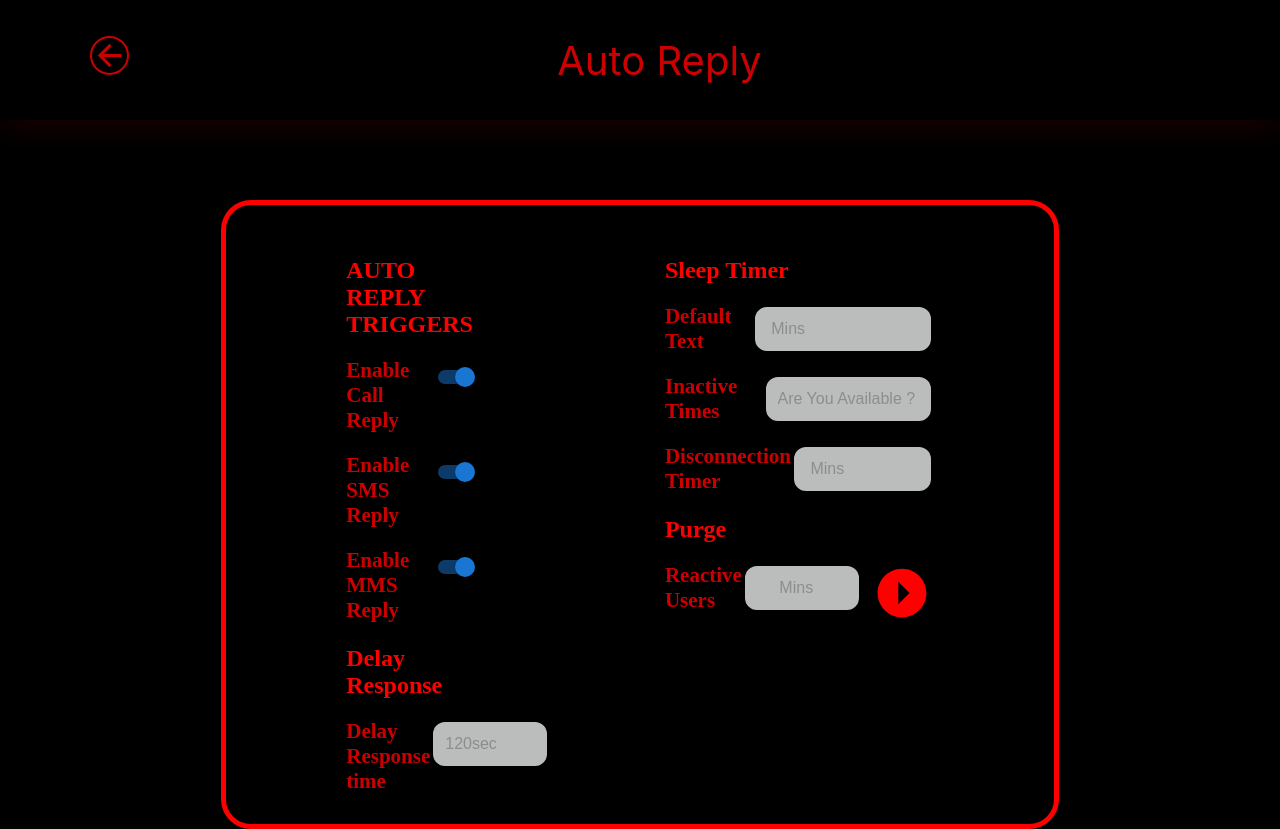
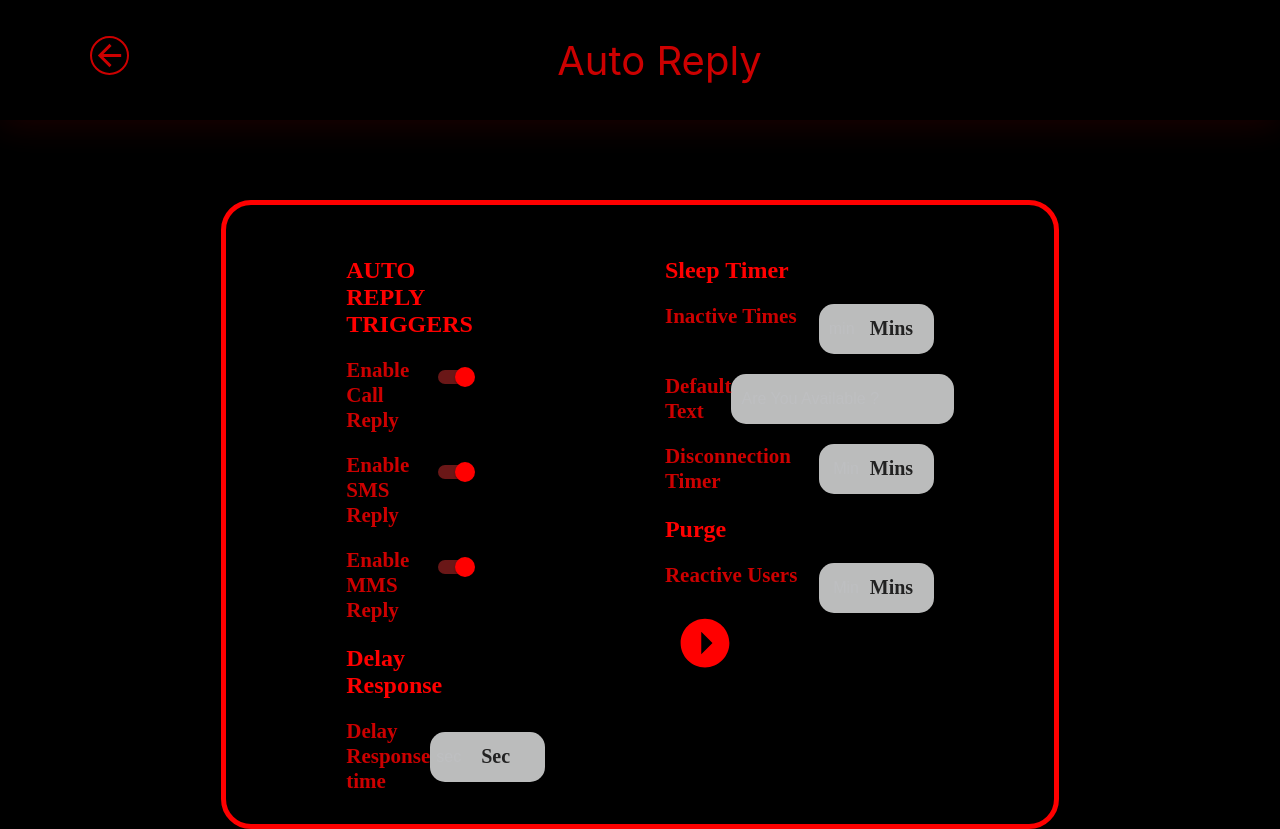
Before and after one commit to Nsingh0007/Autoreply, a React (Create React App) app: page /autosetting in a window 1280 px wide. Built offline with nearby package versions, Linux system fonts and the light colour scheme; no server answers.

Commit message:
edit pop

```diff
--- a/src/App.css
+++ b/src/App.css
@@ -150,6 +150,13 @@ line-height: 22px;
   display: flex;
   justify-content: space-around;
   flex-wrap: wrap;
+
+
+}
+.setting-text-field{
+  display: flex;
+  justify-content: center;
+  align-items: center;
 }
 
 
--- a/src/Page/Setting/AutoSetting.js
+++ b/src/Page/Setting/AutoSetting.js
@@ -1,6 +1,6 @@
 import React, { useEffect, useState } from "react";
 import axios from "axios";
-import { ReactiveUser, TextField } from "../Style/SettingStyle";
+import { ReactiveUser, TextField, TextFieldPlace } from "../Style/SettingStyle";
 
 import Switch from "@mui/material/Switch";
 
@@ -75,14 +75,13 @@ const AutoSetting = () => {
               <SettingText>Enable Call Reply</SettingText>
             </div>
             <div>
-              {/* <Switch
+              <Switch
                 {...label}
                 defaultChecked
                 style={{ color: "red" }}
                 color="error"
                 value={isCallEnableReply}
-              /> */}
-              <Switch {...label} defaultChecked />
+              />
             </div>
           </SettingContant1>
           <SettingContant1>
@@ -90,14 +89,13 @@ const AutoSetting = () => {
               <SettingText>Enable SMS Reply</SettingText>
             </div>
             <div>
-              {/* <Switch
+              <Switch
                 {...label}
                 defaultChecked
                 style={{ color: "red" }}
                 color="error"
                 value={isSMSEnableReply}
-              /> */}
-              <Switch {...label} defaultChecked />
+              />
             </div>
           </SettingContant1>
           <SettingContant1>
@@ -105,14 +103,13 @@ const AutoSetting = () => {
               <SettingText>Enable MMS Reply</SettingText>
             </div>
             <div>
-              {/* <Switch
+              <Switch
                 {...label}
                 defaultChecked
                 style={{ color: "red" }}
                 color="error"
                 value={isMMSEnableReply}
-              /> */}
-              <Switch {...label} defaultChecked />
+              />
             </div>
           </SettingContant1>
 
@@ -121,34 +118,45 @@ const AutoSetting = () => {
             <div>
               <SettingText>Delay Response time</SettingText>
             </div>
-            <div>
+            <div className="setting-text-field">
               <TextField
-                style={{ width: "120px" }}
-                placeholder="120sec"
+                style={{ width: "45px" }}
+                placeholder="sec"
                 value={delayResponse}
               />
+              <TextFieldPlace style={{ width: "70px" }}>Sec</TextFieldPlace>
             </div>
           </SettingContant2>
         </SettingField>
         <SettingField1>
           <SettingFieldSleepTimer>
             <SettingLabel>Sleep Timer</SettingLabel>
+
+            <SettingContant2>
+              <div>
+                <SettingText>Inactive Times</SettingText>
+              </div>
+              <div className="setting-text-field">
+                <TextField
+                  style={{ width: "45px", paddingLeft: "10px" }}
+                  placeholder="min"
+                  value={inActiveTimes}
+                />{" "}
+                <TextFieldPlace style={{ width: "70px" }}>Mins</TextFieldPlace>
+              </div>
+            </SettingContant2>
             <SettingContant2>
               <div>
                 <SettingText>Default Text</SettingText>
               </div>
               <div>
-                <TextField placeholder=" Mins" value={defaultText} />
-              </div>
-            </SettingContant2>
-            <SettingContant2>
-              <div>
-                <SettingText>Inactive Times</SettingText>
-              </div>
-              <div>
                 <TextField
+                  style={{
+                    borderRadius: "15px 15px 15px 15px",
+                    paddingLeft: "10px",
+                  }}
                   placeholder="Are You Available ?"
-                  value={inActiveTimes}
+                  value={defaultText}
                 />
               </div>
             </SettingContant2>
@@ -156,8 +164,13 @@ const AutoSetting = () => {
               <div>
                 <SettingText>Disconnection Timer</SettingText>
               </div>
-              <div>
-                <TextField placeholder=" Mins" value={disconnectTimes} />
+              <div className="setting-text-field">
+                <TextField
+                  style={{ width: "45px", paddingLeft: "10px" }}
+                  placeholder=" Mins"
+                  value={disconnectTimes}
+                />
+                <TextFieldPlace style={{ width: "70px" }}>Mins</TextFieldPlace>
               </div>
             </SettingContant2>
             <SettingLabel>Purge</SettingLabel>
@@ -167,13 +180,14 @@ const AutoSetting = () => {
               </div>
               <ReactiveUser>
                 <TextField
-                  style={{ width: "120px", paddingLeft: "30px" }}
+                  style={{ width: "45px", paddingLeft: "10px" }}
                   placeholder=" Mins"
                   value={reativeUser}
                 />
-                <IoMdArrowDroprightCircle className="arrow-setting" />
+                <TextFieldPlace style={{ width: "70px" }}>Mins</TextFieldPlace>
               </ReactiveUser>
             </SettingContant2>
+            <IoMdArrowDroprightCircle className="arrow-setting" />
           </SettingFieldSleepTimer>
         </SettingField1>
       </SettingContainer>
--- a/src/Page/Style/SettingStyle.js
+++ b/src/Page/Style/SettingStyle.js
@@ -153,24 +153,47 @@ export const SettingTextField = styled.div`
     margin-top: 8px;
   }
 `;
-
-export const TextField = styled.input`
-  border: 3px solid #000;
+export const TextFieldPlace = styled.div`
   border-radius: 15px;
   background-color: #bbbcbc;
   height: 50px;
   line-height: normal;
-  color: #282828;
+  color: red;
   display: block;
   width: 100%;
   box-sizing: border-box;
   user-select: auto;
   font-size: 16px;
   padding: 0 6px;
-  padding-left: 12px;
+  font-size: 20px;
+  font-weight: 600;
+  color: #222;
+  padding-top: 13px;
 
-  ::placeholder {
-    color: #8c8e8e;
+  border-left: none;
+  border-top-left-radius: 0px;
+  border-bottom-left-radius: 0px;
+`;
+
+export const TextField = styled.input`
+  border: none;
+  border-radius: 15px;
+  border-right: none;
+  background-color: #bbbcbc;
+  height: 50px;
+  line-height: normal;
+  color: #282828;
+  display: block;
+
+  box-sizing: border-box;
+  user-select: auto;
+  font-size: 16px;
+  padding: 0 6px;
+
+  border-top-right-radius: 0px;
+  border-bottom-right-radius: 0px;
+  l ::placeholder {
+    color: black;
   }
 
   :focus {
```
